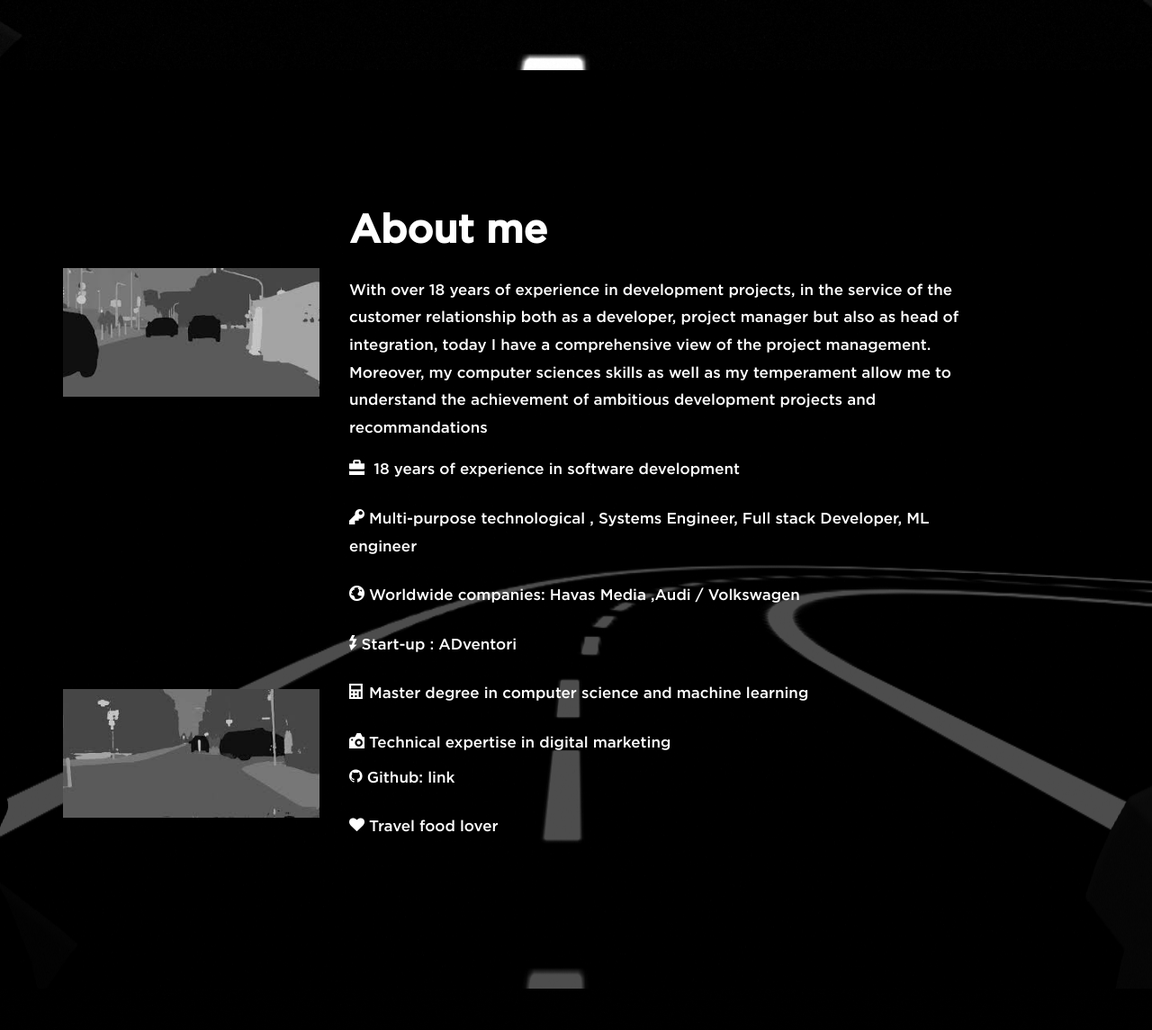
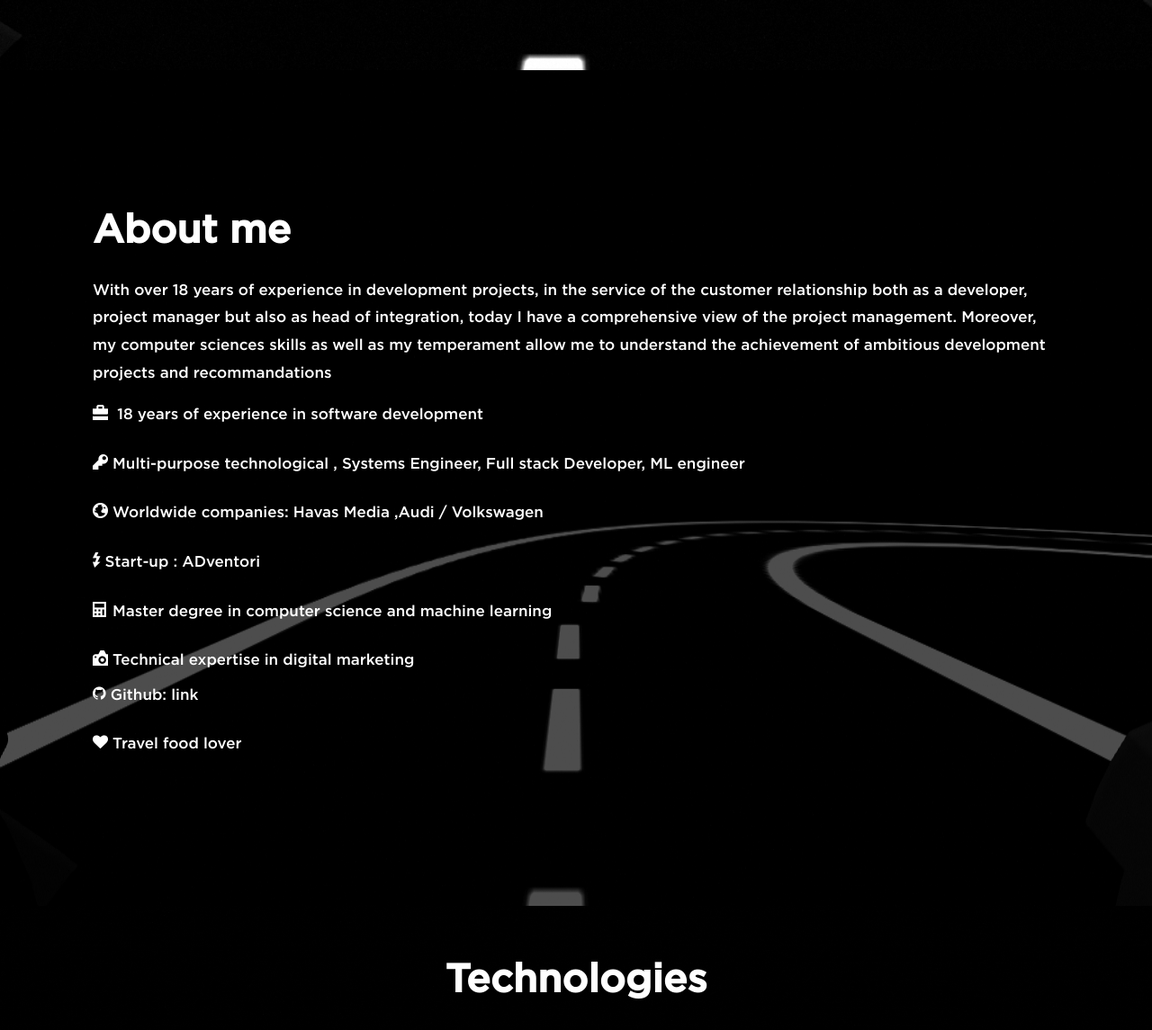
Before and after one commit to ismailazdad/siteWeb, a plain HTML site: page index.html in a window 1280 px wide. Shown: the part 722-1867 px from the top of the page at 90% size. Drawn offline with Linux system fonts and the light colour scheme; files whose address does not match are found by name.

Commit message:
remove useless image

```diff
--- a/index.html
+++ b/index.html
@@ -64,18 +64,18 @@
 <section class="ftco-counter img ftco-section ftco-no-pt ftco-no-pb" id="about-section">
     <div class="container">
         <div class="row ">
-            <div class="col-md-3 col-lg-3 d-none d-md-flex ftco-animate" data-animate-effect="fadeInDown" style=" display: flex;align-items: center;flex-wrap: wrap;">
-                <div class="img align-self-stretch align-items-center"
-                     style="background-image:url(images/road.jpeg);background-size: auto;">
-                </div>
-                <div class="img align-self-stretch align-items-center"
-                     style="background-image:url(images/segmeatation.jpeg);background-size: auto;">
-                </div>
-            </div>
+<!--            <div class="col-md-3 col-lg-3 d-none d-md-flex ftco-animate" data-animate-effect="fadeInDown" style=" display: flex;align-items: center;flex-wrap: wrap;">-->
+<!--                <div class="img align-self-stretch align-items-center"-->
+<!--                     style="background-image:url(images/road.jpeg);background-size: auto;">-->
+<!--                </div>-->
+<!--                <div class="img align-self-stretch align-items-center"-->
+<!--                     style="background-image:url(images/segmeatation.jpeg);background-size: auto;">-->
+<!--                </div>-->
+<!--            </div>-->
 
 
 
-            <div class="col-md-8 col-lg-8 pl-lg-8 py-md-5">
+            <div class="col-md-12 col-lg-12 pl-lg-12 py-md-5">
                 <div>
                     <div class="row justify-content-start pb-3">
                         <div class="col-md-12 heading-section ftco-animate p-4 p-lg-5" data-animate-effect="fadeInLeft">
```
